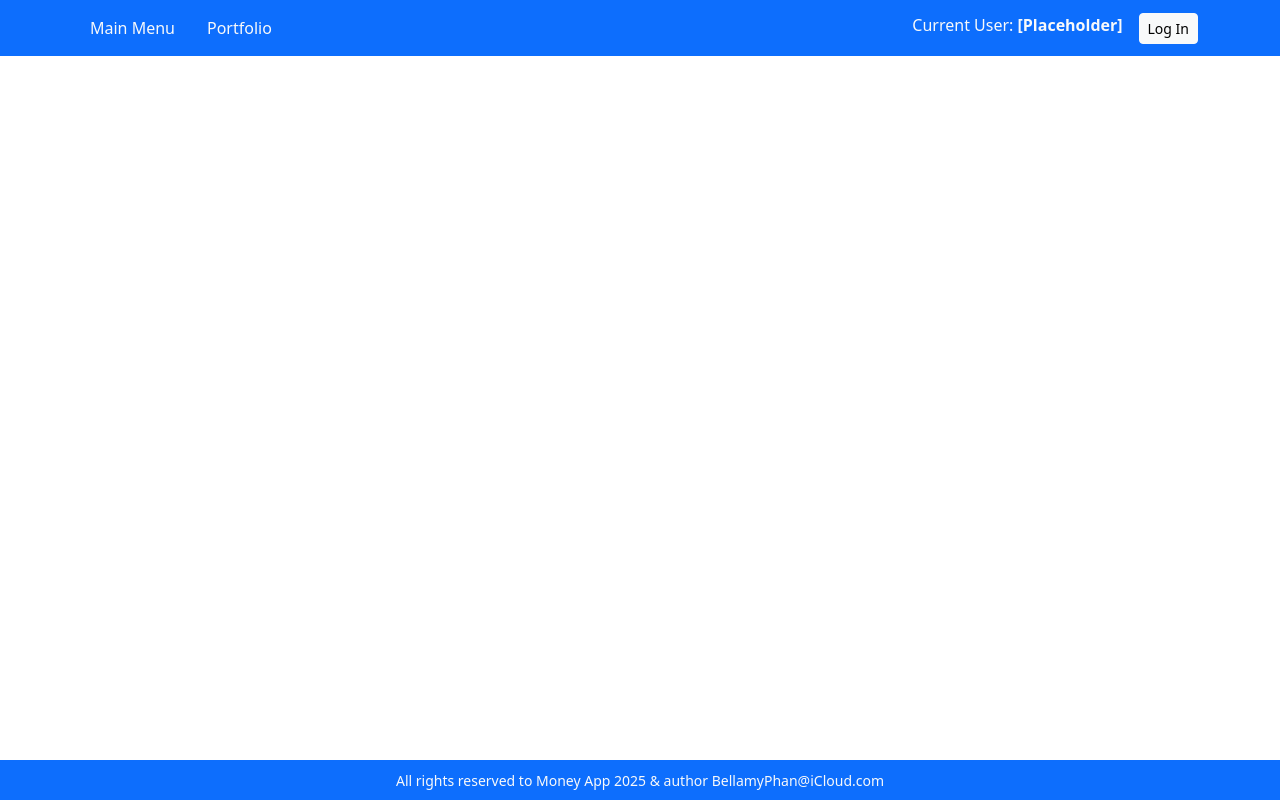
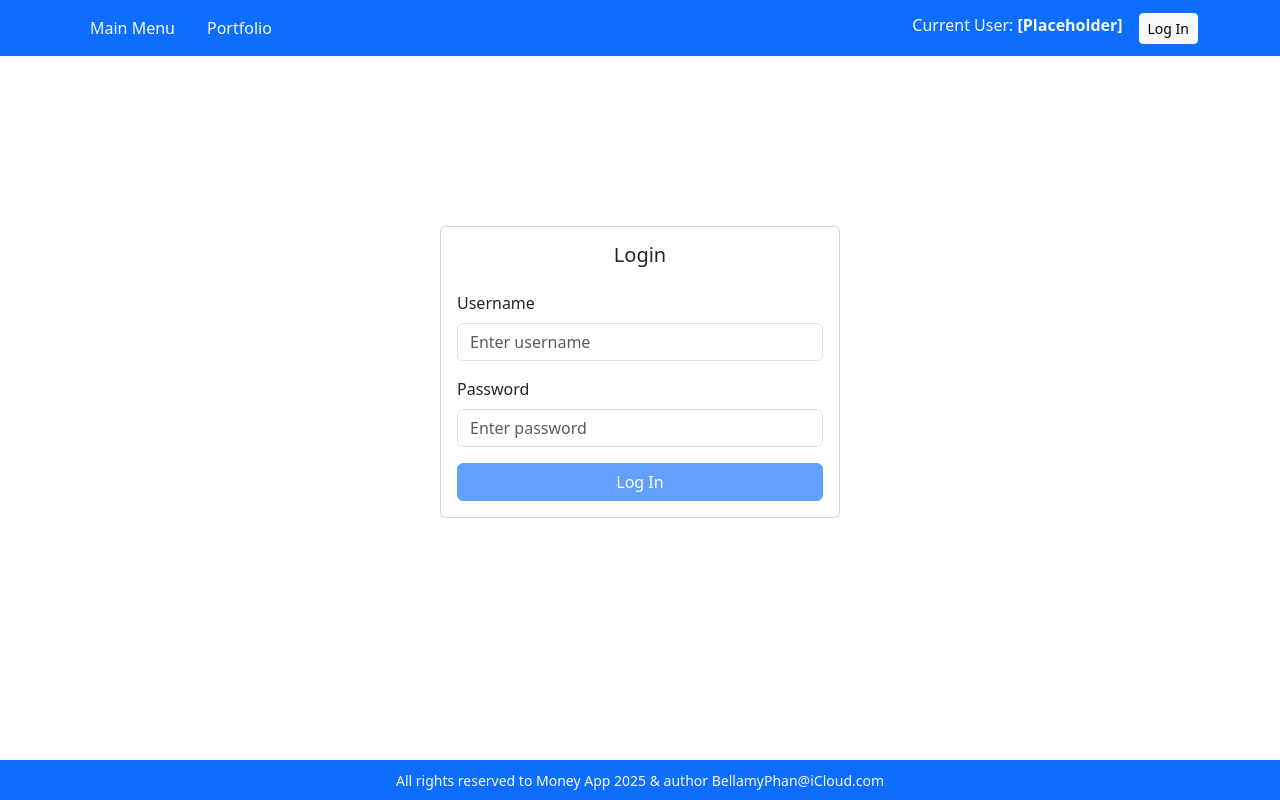
Before and after one commit to bellamyphan/bellamy-web-app, an Angular app in the folder angular-frontend/: page /user-login in a window 1280 px wide. Before the commit this address led to /. Built offline with nearby package versions, Linux system fonts and the light colour scheme.

Commit message:
frontend: add the user login component

```diff
--- a/angular-frontend/src/app/app-routing.module.ts
+++ b/angular-frontend/src/app/app-routing.module.ts
@@ -2,10 +2,12 @@ import { NgModule } from '@angular/core';
 import { RouterModule, Routes } from '@angular/router';
 import { MainMenuComponent } from './component/main-menu/main-menu.component';
 import { UserRegistrationComponent } from './component/user-registration/user-registration.component';
+import { UserLoginComponent } from './component/user-login/user-login.component';
 
 const routes: Routes = [
   { path: '', redirectTo: '/main-menu', pathMatch: 'full' },
   { path: 'main-menu', component: MainMenuComponent },
+  { path: 'user-login', component: UserLoginComponent },
   { path: 'user-registration', component: UserRegistrationComponent }
 ];
 
--- a/angular-frontend/src/app/app.component.html
+++ b/angular-frontend/src/app/app.component.html
@@ -16,18 +16,20 @@
         <span class="navbar-text text-light">Current User: <strong>[Placeholder]</strong></span>
       </li>
       <li class="nav-item">
-        <button class="btn btn-light btn-sm">Log In</button>
+        <button class="btn btn-light btn-sm" (click)="onLogIn()">Log In</button>
       </li>
     </ul>
   </div>
 </nav>
 
-<div class="content-wrapper mt-5 pt-1 mb-5">
-  <div class="container mt-4">
+<!-- Content Wrapper with Flex Centering and Adjustment for Fixed Navbar -->
+<div class="content-wrapper d-flex justify-content-center align-items-center" style="min-height: calc(100vh - 56px);">
+  <div class="container">
     <router-outlet></router-outlet>
   </div>
 </div>
 
+<!-- Footer stays fixed at the bottom -->
 <footer class="bg-primary text-light fixed-bottom">
   <div class="container text-center py-2">
     <small>
--- a/angular-frontend/src/app/app.component.ts
+++ b/angular-frontend/src/app/app.component.ts
@@ -8,4 +8,9 @@ import { Component } from '@angular/core';
 })
 export class AppComponent {
   title = 'angular-frontend';
+
+  onLogIn(): void {
+    // Navigate to the user login page
+    window.location.href = '/user-login';
+  }
 }
--- a/angular-frontend/src/app/app.module.ts
+++ b/angular-frontend/src/app/app.module.ts
@@ -6,12 +6,14 @@ import { AppRoutingModule } from './app-routing.module';
 import { AppComponent } from './app.component';
 import { MainMenuComponent } from './component/main-menu/main-menu.component';
 import { UserRegistrationComponent } from './component/user-registration/user-registration.component';
+import { UserLoginComponent } from './component/user-login/user-login.component';
 
 @NgModule({
   declarations: [
     AppComponent,
     MainMenuComponent,
-    UserRegistrationComponent
+    UserRegistrationComponent,
+    UserLoginComponent
   ],
   imports: [
     BrowserModule,
--- /dev/null
+++ b/angular-frontend/src/app/component/user-login/user-login.component.html
@@ -0,0 +1,40 @@
+<div class="container d-flex justify-content-center align-items-center" style="min-height: calc(100vh - 56px);">
+  <div class="card" style="width: 100%; max-width: 400px;">
+    <div class="card-body">
+      <h5 class="card-title text-center mb-4">Login</h5>
+
+      <!-- Login Form -->
+      <form (ngSubmit)="onSubmit()" #loginForm="ngForm">
+        <div class="mb-3">
+          <label for="username" class="form-label">Username</label>
+          <input
+            type="text"
+            id="username"
+            class="form-control"
+            placeholder="Enter username"
+            [(ngModel)]="username"
+            name="username"
+            required
+          />
+        </div>
+
+        <div class="mb-3">
+          <label for="password" class="form-label">Password</label>
+          <input
+            type="password"
+            id="password"
+            class="form-control"
+            placeholder="Enter password"
+            [(ngModel)]="password"
+            name="password"
+            required
+          />
+        </div>
+
+        <button type="submit" class="btn btn-primary w-100" [disabled]="!loginForm.form.valid">
+          Log In
+        </button>
+      </form>
+    </div>
+  </div>
+</div>
--- /dev/null
+++ b/angular-frontend/src/app/component/user-login/user-login.component.ts
@@ -0,0 +1,29 @@
+import { Component } from '@angular/core';
+import { Router } from '@angular/router';
+
+@Component({
+  selector: 'app-user-login',
+  standalone: false,
+  templateUrl: './user-login.component.html',
+  styleUrl: './user-login.component.css'
+})
+export class UserLoginComponent {
+
+  username: string = '';
+  password: string = '';
+
+  constructor(private router: Router) {}
+
+  onSubmit() {
+    // Normally you would send a request to your server to authenticate the user
+    // For now, let's just log the credentials and navigate on success
+    if (this.username === 'testuser' && this.password === 'testpassword') {
+      console.log('Logged in successfully');
+      // Navigate to the main menu or home page after login
+      this.router.navigate(['/main-menu']);
+    } else {
+      alert('Invalid credentials');
+    }
+  }
+
+}
```
Also changed, not shown: angular-frontend/src/app/component/user-login/user-login.component.css (added), 1 other file (tests, documents, lock files or other folders).
